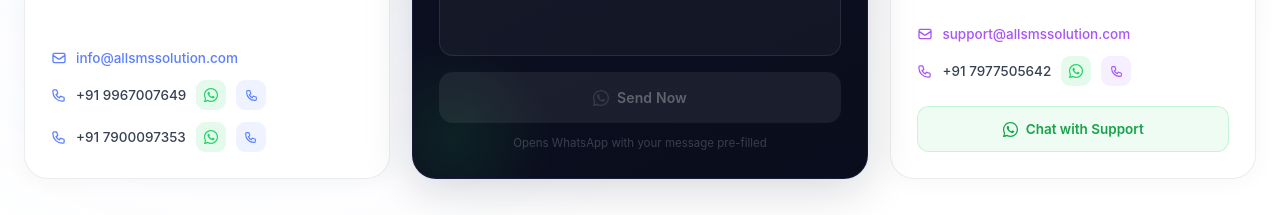
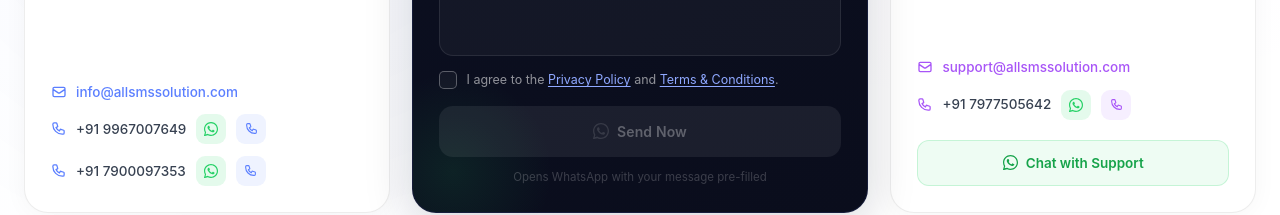
Before and after one commit to sahilshaikh00067/allsmssolution, a React (Vite) app: page /contact in a window 1280 px wide. Shown: the part 893-1108 px from the top of the page. Built offline with nearby package versions, Linux system fonts and the light colour scheme.

Commit message:
Update project

```diff
--- a/src/pages/Contact.jsx
+++ b/src/pages/Contact.jsx
@@ -1,4 +1,5 @@
 import React, { useState } from "react";
+import { Link } from "react-router-dom";
 
 const whatsappNumber = "919920067649";
 
@@ -19,6 +20,7 @@ function sendToWhatsApp(formData) {
 ${formData.message}
 
 ━━━━━━━━━━━━━━━━━━━━━━
+☑️ *Accepted Privacy Policy & Terms and Conditions:* Yes
 ⏰ *Submitted On:*
 ${new Date().toLocaleString("en-IN")}
 
@@ -103,6 +105,18 @@ const RESPONSIVE_CSS = `
 .gt-input:focus { background: rgba(255,255,255,0.08); border-color: rgba(99,135,255,0.7); box-shadow: 0 0 0 3px rgba(99,135,255,0.12); }
 .gt-textarea { resize: none; }
 
+/* ── Consent checkbox ── */
+.gt-consent { display: flex; align-items: flex-start; gap: 10px; margin-top: 14px; cursor: pointer; position: relative; z-index: 1; }
+.gt-consent input { position: absolute; opacity: 0; width: 0; height: 0; }
+.gt-checkbox { flex-shrink: 0; width: 18px; height: 18px; margin-top: 1px; border-radius: 5px; border: 1.5px solid rgba(255,255,255,0.3); background: rgba(255,255,255,0.04); display: flex; align-items: center; justify-content: center; transition: all 0.2s ease; }
+.gt-checkbox svg { opacity: 0; transition: opacity 0.15s ease; }
+.gt-consent input:checked + .gt-checkbox { background: #25d166; border-color: #25d166; }
+.gt-consent input:checked + .gt-checkbox svg { opacity: 1; }
+.gt-consent input:focus-visible + .gt-checkbox { box-shadow: 0 0 0 3px rgba(99,135,255,0.45); }
+.gt-consent-text { font-size: 12.5px; color: rgba(255,255,255,0.55); line-height: 1.55; }
+.gt-consent-text a { color: #8fa8ff; text-decoration: underline; text-underline-offset: 2px; }
+.gt-consent-text a:hover { color: #b6c6ff; }
+
 .gt-submit { margin-top: 16px; width: 100%; border: none; border-radius: 14px; padding: 15px 0; font-size: 14px; font-weight: 600; display: flex; align-items: center; justify-content: center; gap: 8px; transition: all 0.2s ease; letter-spacing: 0.01em; font-family: inherit; position: relative; z-index: 1; }
 .gt-submit.active { background: linear-gradient(135deg, #25d166 0%, #1aab52 100%); color: #fff; cursor: pointer; box-shadow: 0 8px 24px rgba(37,209,102,0.28); }
 .gt-submit.active:hover { transform: translateY(-2px); box-shadow: 0 12px 28px rgba(37,209,102,0.36); }
@@ -123,21 +137,23 @@ const RESPONSIVE_CSS = `
 
 export default function GetInTouch() {
   const [form, setForm] = useState({ name: "", phone: "", email: "", company: "", message: "" });
+  const [agreed, setAgreed] = useState(false);
   const [sent, setSent] = useState(false);
 
   const handleChange = (e) => setForm((f) => ({ ...f, [e.target.name]: e.target.value }));
 
+  const canSubmit = form.name && form.phone && form.email && agreed;
+
   const handleSubmit = () => {
-    if (!form.name || !form.phone || !form.email) return;
+    if (!canSubmit) return;
     sendToWhatsApp(form);
     setSent(true);
     setTimeout(() => {
       setSent(false);
       setForm({ name: "", phone: "", email: "", company: "", message: "" });
+      setAgreed(false);
     }, 3500);
   };
-
-  const canSubmit = form.name && form.phone && form.email;
 
   return (
     <section className="gt-section">
@@ -233,6 +249,7 @@ Source: Website Lead 🌐`
                 <p className="gt-success-sub">WhatsApp opened with your message pre-filled.</p>
               </div>
             ) : (
+              <>
                 <div className="gt-fields">
                   {[
                     { name: "name", placeholder: "Full Name", type: "text" },
@@ -259,13 +276,36 @@ Source: Website Lead 🌐`
                     className="gt-input gt-textarea"
                   />
                 </div>
-            )}
 
-            {!sent && (
-              <button onClick={handleSubmit} className={`gt-submit ${canSubmit ? "active" : "disabled"}`}>
+                {/* Consent checkbox */}
+                <label className="gt-consent">
+                  <input
+                    type="checkbox"
+                    checked={agreed}
+                    onChange={(e) => setAgreed(e.target.checked)}
+                  />
+                  <span className="gt-checkbox">
+                    <svg width="12" height="12" viewBox="0 0 14 14" fill="none">
+                      <path d="M3 7.5l2.5 2.5L11 4.5" stroke="#fff" strokeWidth="2" strokeLinecap="round" strokeLinejoin="round" />
+                    </svg>
+                  </span>
+                  <span className="gt-consent-text">
+                    I agree to the{" "}
+                    <Link to="/privacy-policy" target="_blank" rel="noreferrer">Privacy Policy</Link>
+                    {" "}and{" "}
+                    <Link to="/terms" target="_blank" rel="noreferrer">Terms &amp; Conditions</Link>.
+                  </span>
+                </label>
+
+                <button
+                  onClick={handleSubmit}
+                  disabled={!canSubmit}
+                  className={`gt-submit ${canSubmit ? "active" : "disabled"}`}
+                >
                   <svg width="16" height="16" viewBox="0 0 24 24" fill="currentColor" opacity={canSubmit ? 1 : 0.4}>{WA_ICON_PATH}</svg>
                   Send Now
                 </button>
+              </>
             )}
 
             <p className="gt-form-note">Opens WhatsApp with your message pre-filled</p>
```
Lines whose indentation alone changed are shown as unchanged.
